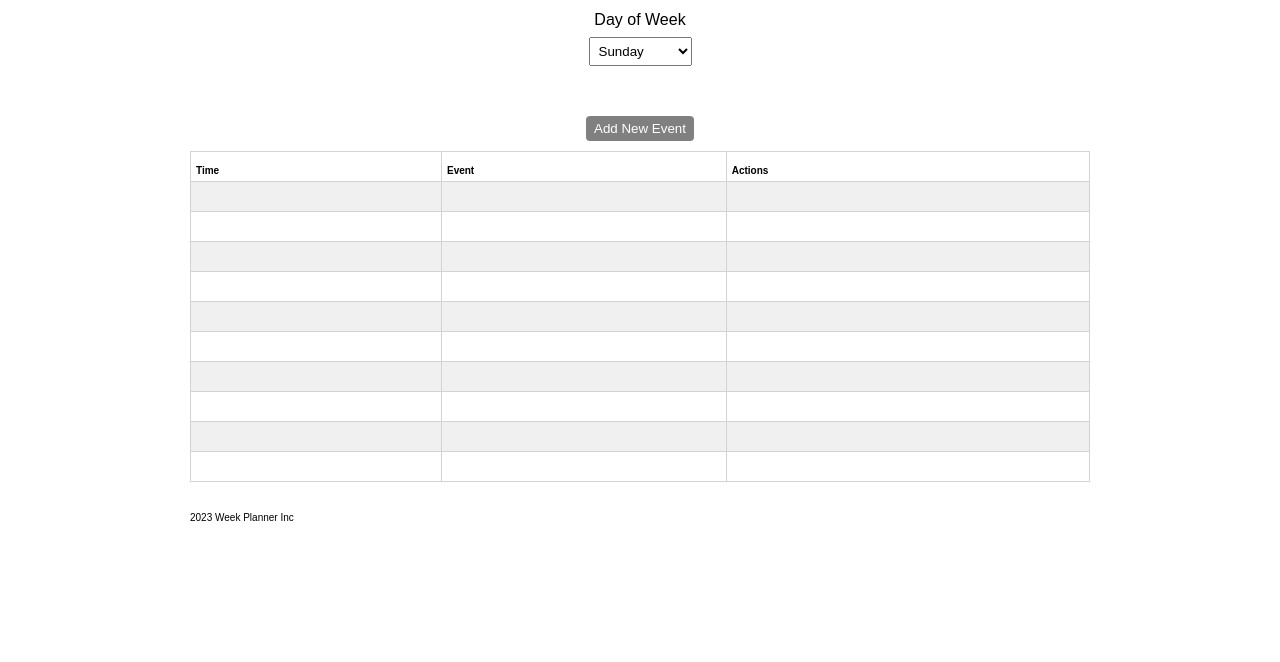
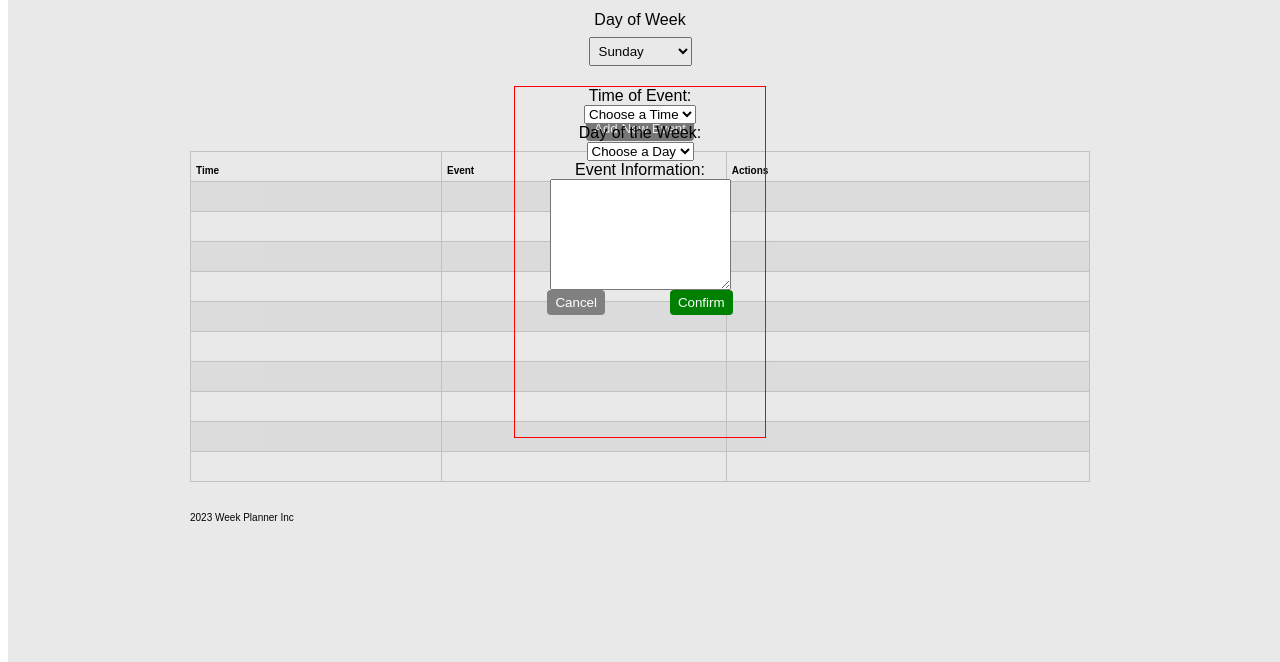
Before and after one commit to kakriske/week-planner, a plain HTML site: page index.html in a window 1280 px wide. Both pictures are taken after a click on the button "Add New Event". Shown: the part 138-800 px from the top of the page. Drawn offline with Linux system fonts and the light colour scheme.

Commit message:
Added stuff for modal

```diff
--- a/index.html
+++ b/index.html
@@ -90,6 +90,32 @@
       </div>
       <footer>2023 Week Planner Inc</footer>
     </main>
+    <div id="modal-main" class="hidden">
+      <form id="modal-form">
+        <div class="container">
+          <label for="time-of-event">Time of Event:</label>
+          <select id="modal-time-of-event-selector" name="time-of-event" class="time-of-event-selector">
+            <option>Choose a Time</option>
+            <option>0400</option>
+          </select>
+        </div>
+        <div class="container">
+          <label for="days-of-week">Day of the Week:</label>
+          <select id="modal-day-of-the-week-selector" name="days-of-week">
+            <option>Choose a Day</option>
+            <option>Sunday</option>
+          </select>
+        </div>
+        <div class="container">
+          <label for="event-information">Event Information:</label>
+          <textarea id="event-information" name="event-information" rows="7"></textarea>
+        </div>
+        <div class="button-row-container">
+          <button id="cancel-button">Cancel</button>
+          <button id="confirm-button">Confirm</button>
+        </div>
+      </form>
+    </div>
     <script src="main.js"></script>
   </body>
 </html>
--- a/main.js
+++ b/main.js
@@ -0,0 +1,79 @@
+const $addNewEventButton = document.querySelector('#add-new-event-button');
+const $idModalMain = document.querySelector('#modal-main');
+const $cancelButton = document.querySelector('#cancel-button');
+const $confirmButton = document.querySelector('#confirm-button');
+const $modalForm = document.querySelector('#modal-form');
+const $modalTimeOfEvent = document.querySelector(
+  '#modal-time-of-event-selector'
+);
+const $modalDayOfWeek = document.querySelector(
+  '#modal-day-of-the-week-selector'
+);
+const $eventInformation = document.querySelector('#event-information');
+
+let modalOpen = false;
+
+const data = {
+  Sunday: [],
+  Monday: [],
+  Tuesday: [],
+  Wednesday: [],
+  Thursday: [],
+  Friday: [],
+  Saturday: [],
+};
+
+// const entryTemplate = {
+//   day: 'string day of the week',
+//   time: 'string time of day',
+//   eventInfo: 'string event info'
+// }
+
+function applyEntry() {}
+
+function confirmButtonClicked(event) {
+  const newEntry = {
+    eventInfo: $eventInformation.value,
+    dayOfWeek: $modalDayOfWeek.value,
+    timeOfEvent: $modalTimeOfEvent.value,
+  };
+  if (newEntry.dayOfWeek === 'Choose a Day') {
+    console.log(';other stuff');
+    return;
+  }
+  if (newEntry.timeOfEvent === 'Choose a Time') {
+    console.log('stuff');
+    return;
+  }
+
+
+  const currentDay = newEntry.dayOfWeek; // This is a day of the week, "Sunday" or "Monday".
+  const currentDayObject = data[currentDay]; // this accesses our storage for any entries made for a day of the week, example: Accesses every entry for "Sunday"
+  currentDayObject.push(newEntry);
+  console.log('currentDay', currentDay);
+  console.log('data[currentDay]', data[currentDay]);
+  // data[newEntry.dayOfWeek].push(newEntry); // lines 40-42 in one line
+}
+
+function modalFormClicked(event) {
+  event.preventDefault();
+  console.log(event.target);
+  const $target = event.target;
+  const className = $target.className;
+  if (className === 'button') {
+    $idModalMain.classList.add('hidden');
+  }
+  if ($target === $confirmButton) {
+    // confirmed button was clicked, now create data.
+    confirmButtonClicked();
+  }
+}
+
+function addNewEventButtonClicked(event) {
+  $idModalMain.classList.remove('hidden');
+}
+
+document.addEventListener('DOMContentLoaded', function (event) {
+  $addNewEventButton.addEventListener('click', addNewEventButtonClicked);
+  $modalForm.addEventListener('click', modalFormClicked);
+});
--- a/styles.css
+++ b/styles.css
@@ -90,3 +90,48 @@ footer {
   align-self: flex-start;
   font-size: 10px;
 }
+
+button:hover {
+  cursor: pointer;
+}
+
+#modal-main {
+  position: fixed;
+  top: 0;
+  width: 100%;
+  height: 100%;
+  background-color: rgb(41, 41, 41, 0.1);
+}
+
+#modal-form {
+  position: fixed;
+  display: flex;
+  flex-direction: column;
+  align-items: center;
+  height: 350px;
+  border: 1px solid red;
+  max-width: 250px;
+  top: 0;
+  bottom: 0;
+  left: 0;
+  right: 0;
+  margin: auto;
+}
+
+.button-row-container {
+  display: flex;
+  justify-content: space-around;
+  width: 100%;
+}
+
+#cancel-button {
+  background-color: gray;
+}
+
+#confirm-button {
+  background-color: green;
+}
+
+.hidden {
+  display: none !important;
+}
```
